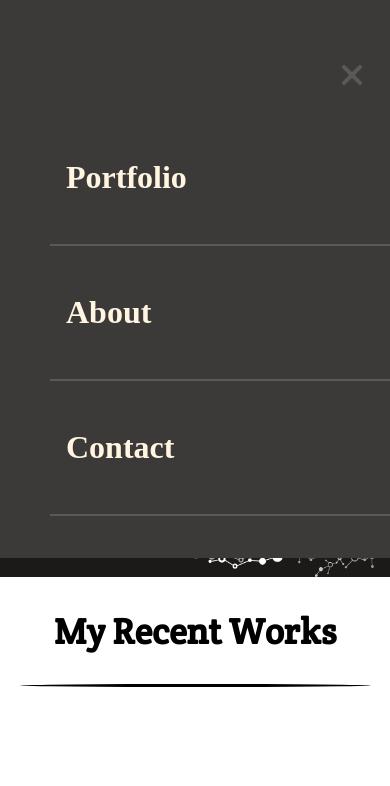
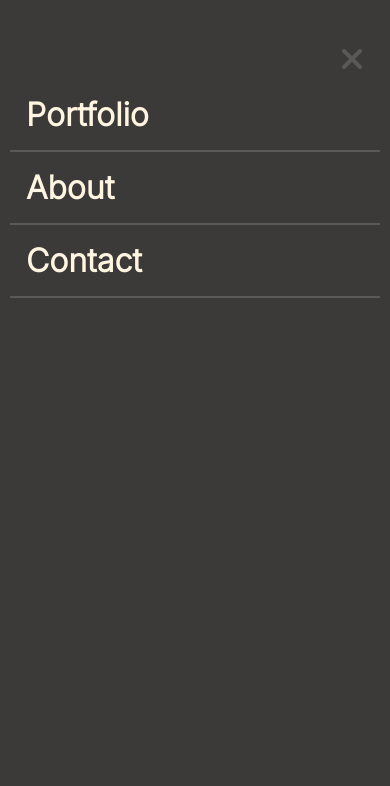
Before and after one commit to benwmx/Portfolio, a website: page index.html in a window 390 px wide. Both pictures are taken after a click on the picture 310 px from the left and 30 px from the top of the page. Shown: the top 786 px of the page. Drawn offline with Linux system fonts and the light colour scheme.

Commit message:
Add styling to menu items

```diff
--- a/index.html
+++ b/index.html
@@ -7,26 +7,18 @@
     <meta name="viewport" content="width=device-width, initial-scale=1.0">
     <link rel="preconnect" href="https://fonts.googleapis.com">
     <link rel="preconnect" href="https://fonts.gstatic.com" crossorigin>
-        <link
-            href="https://fonts.googleapis.com/css2?family=Crete+Round&display=swap"
+    <link href="https://fonts.googleapis.com/css2?family=Crete+Round&display=swap" rel="stylesheet">
+    <link rel="preconnect" href="https://fonts.googleapis.com">
+    <link rel="preconnect" href="https://fonts.gstatic.com" crossorigin>
+    <link href="https://fonts.googleapis.com/css2?family=Roboto+Condensed:wght@700&display=swap" rel="stylesheet">
+    <link rel="preconnect" href="https://fonts.googleapis.com">
+    <link rel="preconnect" href="https://fonts.gstatic.com" crossorigin>
+    <link href="https://fonts.googleapis.com/css2?family=Roboto+Condensed:ital,wght@1,700&display=swap"
         rel="stylesheet">
     <link rel="preconnect" href="https://fonts.googleapis.com">
     <link rel="preconnect" href="https://fonts.gstatic.com" crossorigin>
-        <link
-            href="https://fonts.googleapis.com/css2?family=Roboto+Condensed:wght@700&display=swap"
-            rel="stylesheet">
-        <link rel="preconnect" href="https://fonts.googleapis.com">
-        <link rel="preconnect" href="https://fonts.gstatic.com" crossorigin>
-        <link
-            href="https://fonts.googleapis.com/css2?family=Roboto+Condensed:ital,wght@1,700&display=swap"
-            rel="stylesheet">
-        <link rel="preconnect" href="https://fonts.googleapis.com">
-        <link rel="preconnect" href="https://fonts.gstatic.com" crossorigin>
-        <link
-            href="https://fonts.googleapis.com/css2?family=Inter:wght@300&display=swap"
-            rel="stylesheet">
-        <script src="https://kit.fontawesome.com/4f02d055e5.js"
-            crossorigin="anonymous"></script>
+    <link href="https://fonts.googleapis.com/css2?family=Inter:wght@300&display=swap" rel="stylesheet">
+    <script src="https://kit.fontawesome.com/4f02d055e5.js" crossorigin="anonymous"></script>
     <link rel="stylesheet" href="style.css">
     <title>Rachid Boudaoudi</title>
 </head>
@@ -81,17 +73,13 @@
             </p>
         </div>
         <div class="social-media links">
-                <a href="https://github.com/benwmx" rel="noopener noreferrer"
-                    target="_blank"><img
+            <a href="https://github.com/benwmx" rel="noopener noreferrer" target="_blank"><img
                     src="./img/002-github-big-logo.png" alt="the image ogf
                         github icon"></a>
-                <a
-                    href="https://www.linkedin.com/in/rachid-boudaoudi-1621a0183/"
-                    rel="noopener noreferrer"
+            <a href="https://www.linkedin.com/in/rachid-boudaoudi-1621a0183/" rel="noopener noreferrer"
                 target="_blank"><img src="./img/001-linkedin.png" alt="the
                         image of linkedin icon"></a>
-                <a href="https://twitter.com/ben_wmx" rel="noopener noreferrer"
-                    target="_blank"><img
+            <a href="https://twitter.com/ben_wmx" rel="noopener noreferrer" target="_blank"><img
                     src="./img/003-twitter.png" alt="the image of twitter
                         icon"></a>
         </div>
@@ -262,14 +250,11 @@
         <div class="form-container">
             <h2>I'm always interested in hearing about new projects, so if
                 you'd like to chat please get in touch.</h2>
-                <form id="msg" action="https://formspree.io/f/mjvjeypy"
-                    method="post">
+            <form id="msg" action="https://formspree.io/f/mjvjeypy" method="post">
                 <input type="text" name="name" id="name" placeholder="Full
                         name" maxlength="30" required>
-                    <input type="email" name="email" id="email"
-                        placeholder="Email address" required>
-                    <textarea class="form-item" name="message" id="message"
-                        cols="30" rows="10" maxlength="500"
+                <input type="email" name="email" id="email" placeholder="Email address" required>
+                <textarea class="form-item" name="message" id="message" cols="30" rows="10" maxlength="500"
                     placeholder="Enter text here" required></textarea>
                 <button type="submit">Get in touch</button>
             </form>
@@ -281,14 +266,11 @@
                 <img src="./img/002-github-big-logo-foot.png" alt="the image
                         ogf github icon">
             </a>
-                <a
-                    href="https://www.linkedin.com/in/rachid-boudaoudi-1621a0183/"
-                    rel="noopener noreferrer" target="_blank">
+            <a href="https://www.linkedin.com/in/rachid-boudaoudi-1621a0183/" rel="noopener noreferrer" target="_blank">
                 <img src="./img/001-linkedin-foot.png" alt="the image of
                         linkedin icon">
             </a>
-                <a href="https://twitter.com/ben_wmx" rel="noopener noreferrer"
-                    target="_blank">
+            <a href="https://twitter.com/ben_wmx" rel="noopener noreferrer" target="_blank">
                 <img src="./img/003-twitter-foot.png" alt="the image of
                         twitter icon">
             </a>
--- a/style.css
+++ b/style.css
@@ -41,19 +41,19 @@ nav img.menu-icon {
 
 .mobile-menu {
   width: 100%;
-  height: 100%;
+  height: 100vh;
   display: flex;
   flex-flow: column;
   justify-content: flex-start;
   font-size: 2rem;
   font-weight: bold;
   align-items: baseline;
+  padding: 0;
 }
 
 .menu-item {
   display: inline-block;
   width: 100%;
-  padding: 16px;
   border-bottom: 2px solid var(--disabled-button-color);
 }
 
@@ -68,6 +68,13 @@ nav img.menu-icon {
 .menu-item a {
   text-decoration: none;
   color: var(--secondary-color);
+
+}
+
+.menu-item a p {
+   margin: 1rem auto;
+   padding: 0 1rem;
+   font-family: var(--font-inter);
 }
 
 nav ul li {
@@ -77,6 +84,7 @@ nav ul li {
 .mobile-menu .closing-btn {
   width: auto;
   border: none;
+  margin-right: 1rem;
   align-self: flex-end;
   color: var(--disabled-button-color);
 }
@@ -502,7 +510,6 @@ footer form textarea {
 .desktop-nav-item p:hover,
 .desktop-nav-item img:hover {
   transform: translateY(-4px);
-  background-color: #e05304;
   -webkit-transform: translateY(-4px);
   -moz-transform: translateY(-4px);
   -ms-transform: translateY(-4px);
```
Lines whose indentation alone changed are shown as unchanged.
